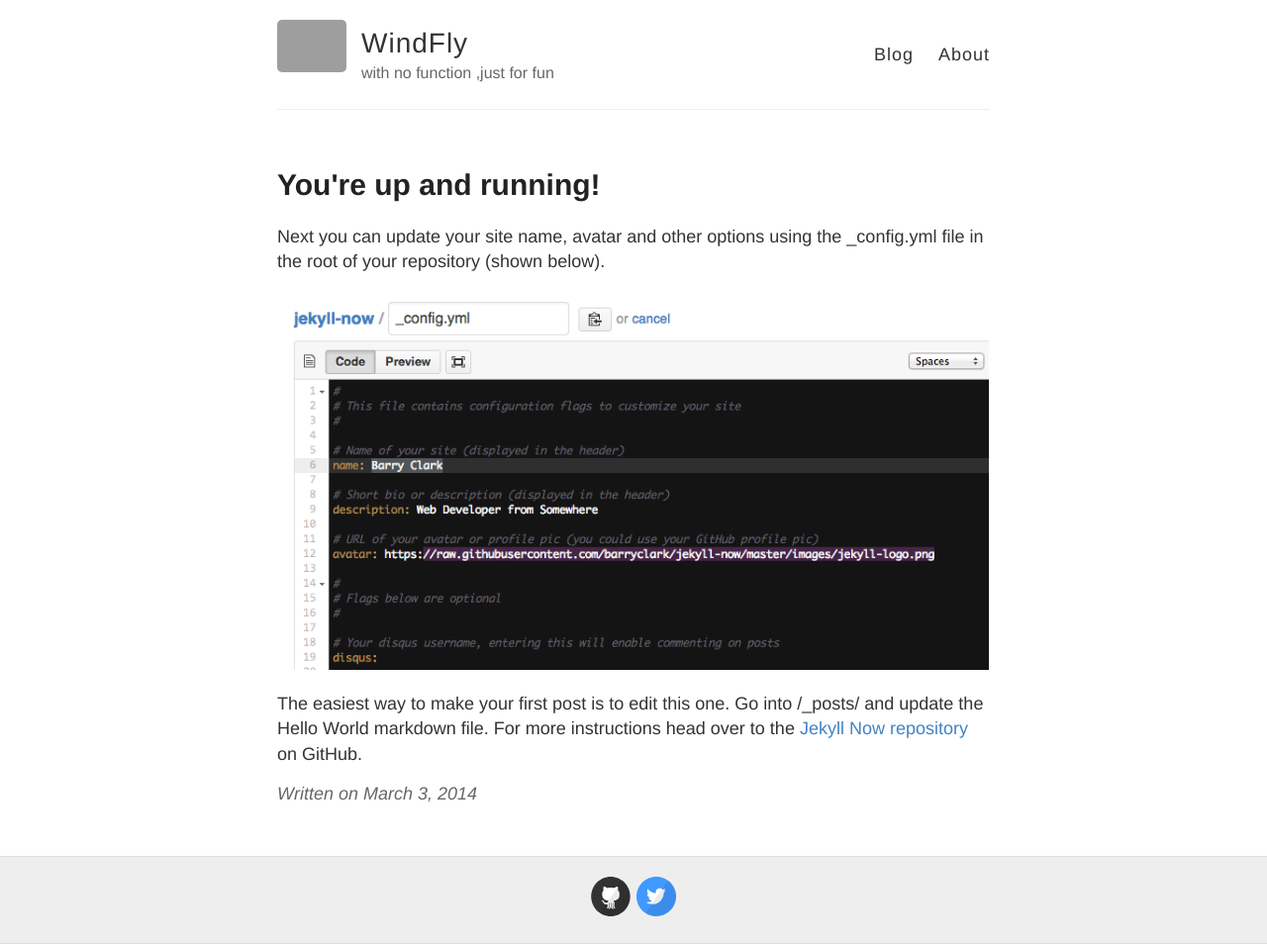
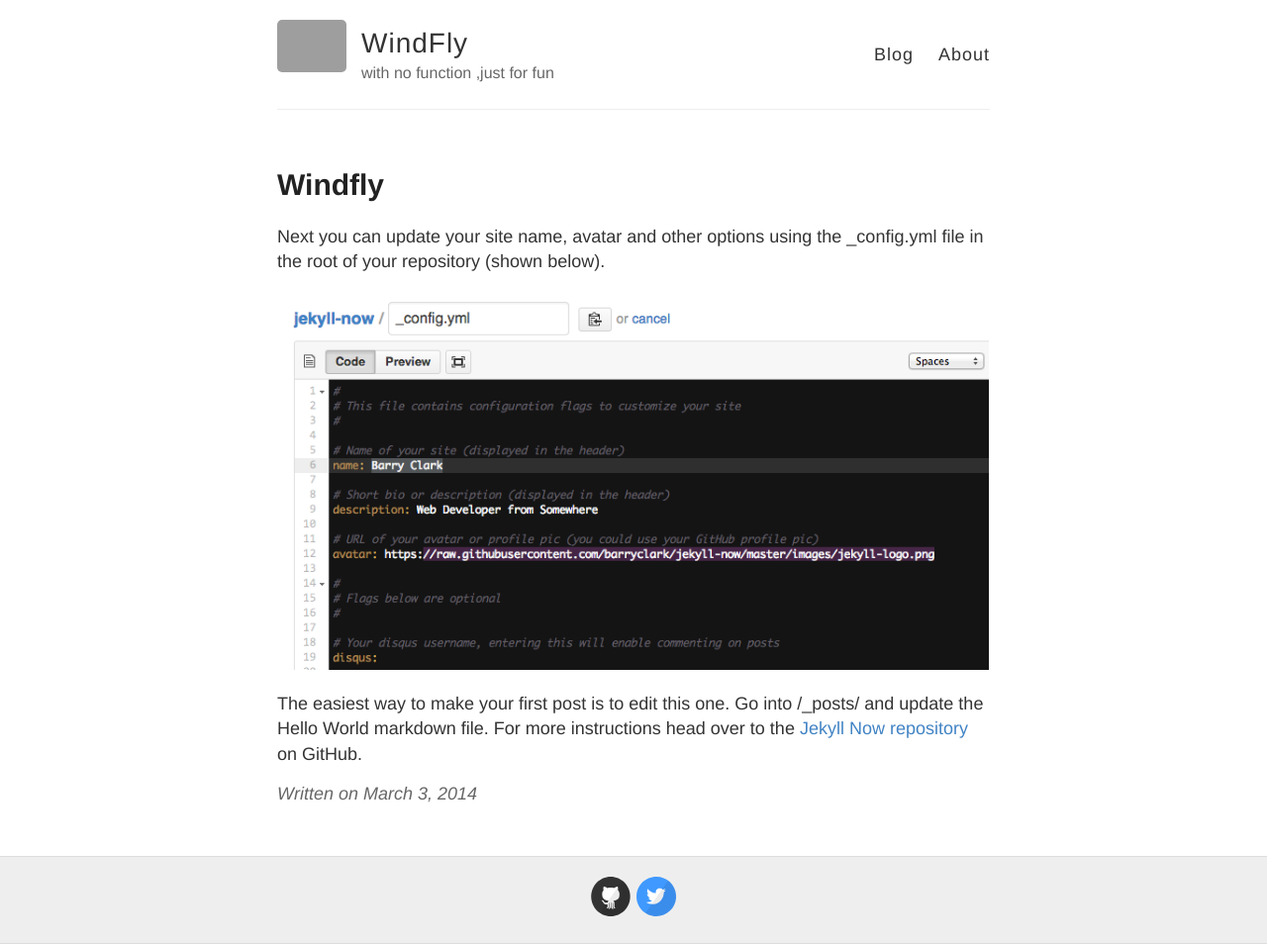
Before and after one commit to DCwindfly/DCwindfly.github.io, a Jekyll site: the page built from _posts/2014-3-3-Hello-World.md, in a window 1280 px wide. Shown: the whole page at 99% size. Built offline with Jekyll 4.4.1, drawn with Linux system fonts in a browser that asks for light colours; grey boxes are pictures that could not be loaded.

Commit message:
Update 2014-3-3-Hello-World.md

```diff
--- a/_posts/2014-3-3-Hello-World.md
+++ b/_posts/2014-3-3-Hello-World.md
@@ -1,6 +1,6 @@
 ---
 layout: post
-title: You're up and running!
+title: Windfly
 ---
 
 Next you can update your site name, avatar and other options using the _config.yml file in the root of your repository (shown below).
```
